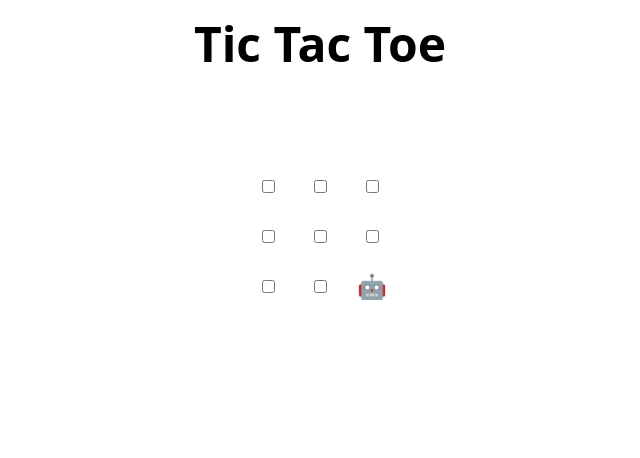
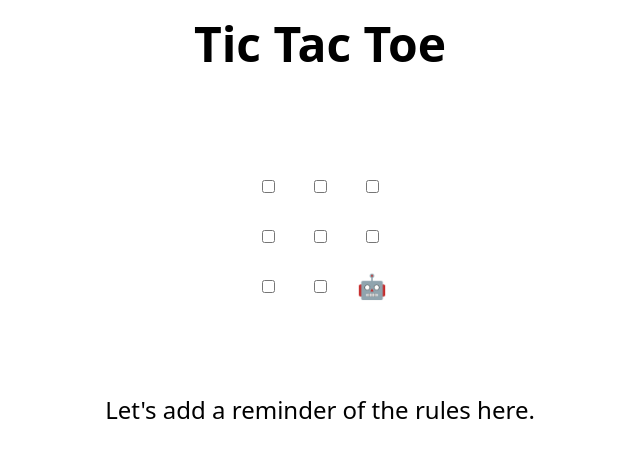
Before and after one commit to KBPixie/skills-review-pull-requests, a plain HTML site: page index.html in a window 1280 px wide. Shown: the whole page, without its empty margins (320-960 px from the left). Drawn offline with Linux system fonts and the light colour scheme.

Commit message:
Update index.html
adding the rules to the game over screen

```diff
--- a/index.html
+++ b/index.html
@@ -48,6 +48,7 @@
 </table>
 
 <h2 hidden>Game over, refresh to play again 🧑‍💻 🤖!</h2>
+Let's add a reminder of the rules here.
 
 <script>
   // Initialization
```
